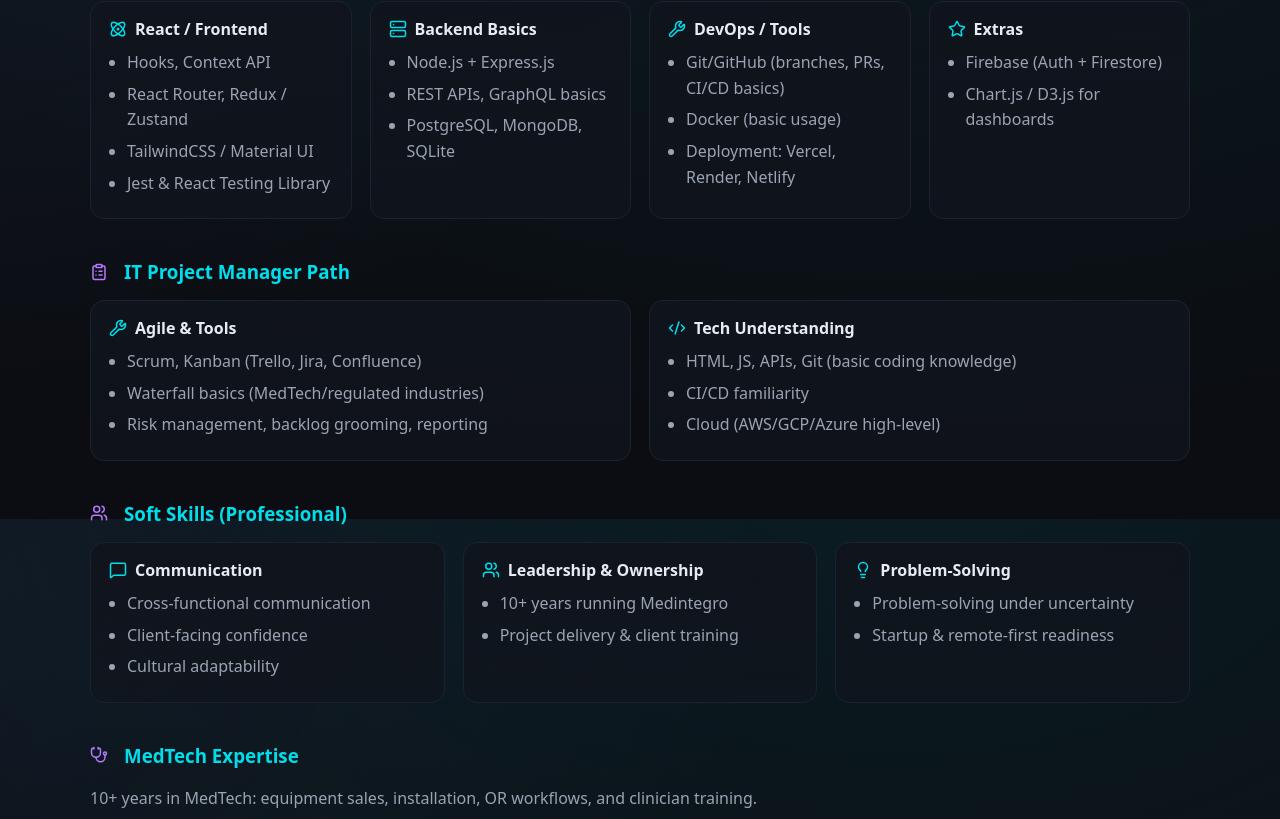
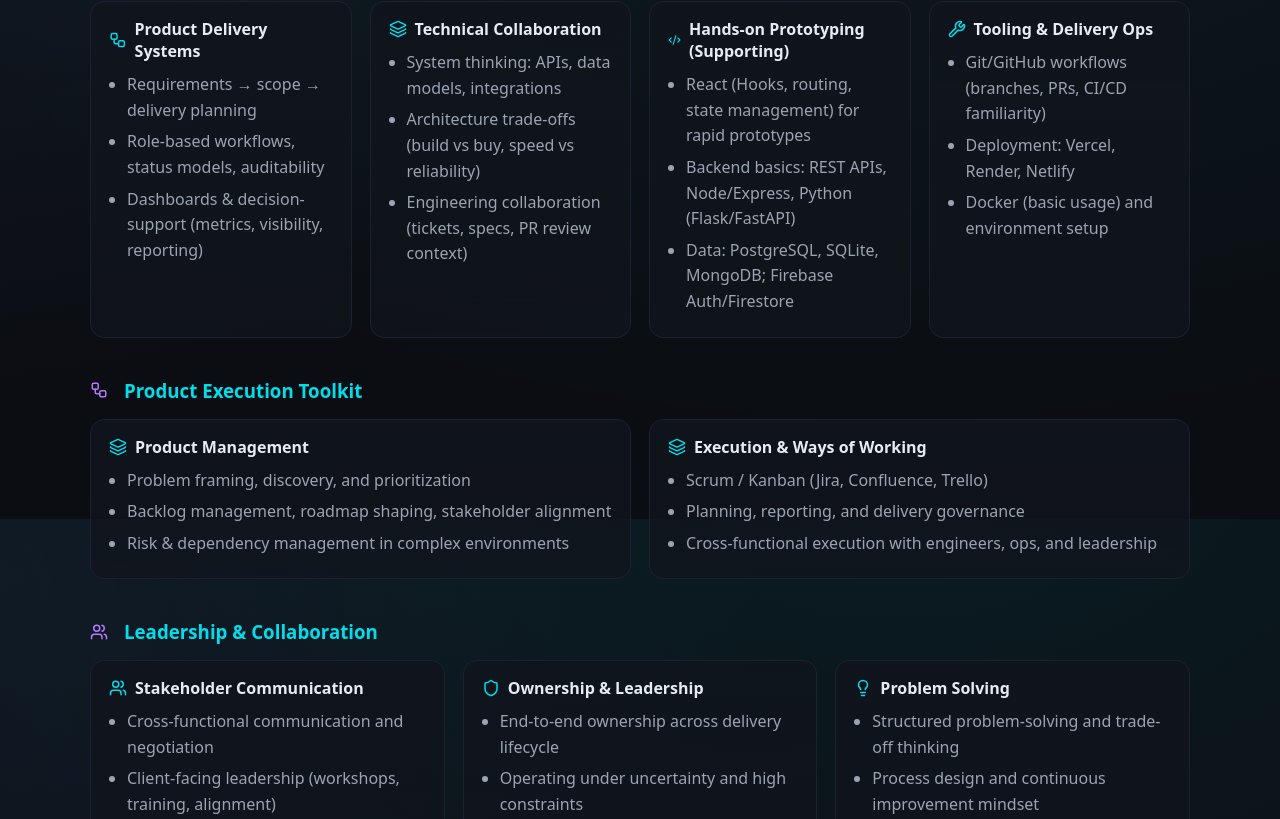
Before and after one commit to romahawk/portfolio-react, a React (Vite) app: page / in a window 1280 px wide. Shown: the part 2681-3500 px from the top of the page. Built offline with nearby package versions, Linux system fonts and the light colour scheme.

Commit message:
feat(positioning): PM-first skills section

```diff
--- a/src/components/Skills.jsx
+++ b/src/components/Skills.jsx
@@ -1,26 +1,35 @@
 import React from "react";
 import { hardSkills, pmSkills, softSkills } from "../data/skillsCards.js";
 import {
-  Laptop, ClipboardList, Users, Stethoscope, Package,
-  Atom, Server, Wrench, Star, Code2, MessageSquare, Lightbulb
+  Layers,
+  Workflow,
+  Wrench,
+  Shield,
+  Users,
+  Stethoscope,
+  Package,
+  Code2,
+  Lightbulb,
 } from "lucide-react";
 
 /* Pick an icon for each inner skill-card by its title */
 const iconFor = (title) => {
   const t = title.toLowerCase();
-  if (t.includes("react") || t.includes("frontend")) return Atom;
-  if (t.includes("backend")) return Server;
-  if (t.includes("devops") || t.includes("tools")) return Wrench;
-  if (t.includes("extras")) return Star;
-  if (t.includes("tech understanding")) return Code2;
-  if (t.includes("communication")) return MessageSquare;
-  if (t.includes("leadership")) return Users;
+  if (t.includes("product delivery")) return Workflow;
+  if (t.includes("technical collaboration")) return Layers;
+  if (t.includes("prototyping")) return Code2;
+  if (t.includes("tooling")) return Wrench;
+  if (t.includes("stakeholder")) return Users;
+  if (t.includes("ownership")) return Shield;
   if (t.includes("problem")) return Lightbulb;
-  return Code2;
+  return Layers;
 };
 
 const SectionTitle = ({ Icon, children }) => (
-  <h3 className="skills__subtitle" style={{ display: "flex", alignItems: "center", gap: 8 }}>
+  <h3
+    className="skills__subtitle"
+    style={{ display: "flex", alignItems: "center", gap: 8 }}
+  >
     {Icon ? <Icon size={18} className="about__icon" /> : null}
     {children}
   </h3>
@@ -54,40 +63,42 @@
   <section id="skills" className="section container">
     <h2 className="section__title">&gt; Skills</h2>
 
-    {/* Hard Skills */}
+    {/* Product + Technical capabilities */}
     <SkillsGroup
-      title="Hard Skills (React / Full-Stack Developer Path)"
-      sectionIcon={Laptop}
+      title="Product & Technical Capabilities"
+      sectionIcon={Layers}
       data={hardSkills}
     />
 
-    {/* IT Project Manager Path */}
+    {/* Product execution toolkit */}
     <SkillsGroup
-      title="IT Project Manager Path"
-      sectionIcon={ClipboardList}
+      title="Product Execution Toolkit"
+      sectionIcon={Workflow}
       data={pmSkills}
     />
 
-    {/* Soft Skills */}
+    {/* Leadership / soft skills */}
     <SkillsGroup
-      title="Soft Skills (Professional)"
+      title="Leadership & Collaboration"
       sectionIcon={Users}
       data={softSkills}
     />
 
-    {/* MedTech Expertise */}
+    {/* Domain proof (not limitation) */}
     <div className="skills__group">
-      <SectionTitle Icon={Stethoscope}>MedTech Expertise</SectionTitle>
+      <SectionTitle Icon={Stethoscope}>Domain Experience (Evidence)</SectionTitle>
       <p className="about__text">
-        10+ years in MedTech: equipment sales, installation, OR workflows, and clinician training.
+        Proven experience in MedTech and regulated B2B environments: clinical workflows,
+        multi-stakeholder delivery, training, and operational execution under constraints.
       </p>
     </div>
 
-    {/* Product Management */}
+    {/* Product ownership */}
     <div className="skills__group">
-      <SectionTitle Icon={Package}>Product Management</SectionTitle>
+      <SectionTitle Icon={Package}>Product Ownership</SectionTitle>
       <p className="about__text">
-        Lifecycle management from ideation to launch; introduced innovative products like SURGIRIS lights.
+        End-to-end ownership from problem discovery to delivery: defining scope, aligning
+        stakeholders, making trade-offs, and driving outcomes.
       </p>
     </div>
   </section>
--- a/src/data/skillsCards.js
+++ b/src/data/skillsCards.js
@@ -2,88 +2,81 @@
 
 export const hardSkills = [
   {
-    title: "React / Frontend",
-    icon: "fab fa-react",
+    title: "Product Delivery Systems",
     items: [
-      "Hooks, Context API",
-      "React Router, Redux / Zustand",
-      "TailwindCSS / Material UI",
-      "Jest & React Testing Library",
+      "Requirements → scope → delivery planning",
+      "Role-based workflows, status models, auditability",
+      "Dashboards & decision-support (metrics, visibility, reporting)",
     ],
   },
   {
-    title: "Backend Basics",
-    icon: "fas fa-server",
+    title: "Technical Collaboration",
     items: [
-      "Node.js + Express.js",
-      "REST APIs, GraphQL basics",
-      "PostgreSQL, MongoDB, SQLite",
+      "System thinking: APIs, data models, integrations",
+      "Architecture trade-offs (build vs buy, speed vs reliability)",
+      "Engineering collaboration (tickets, specs, PR review context)",
     ],
   },
   {
-    title: "DevOps / Tools",
-    icon: "fas fa-tools",
+    title: "Hands-on Prototyping (Supporting)",
     items: [
-      "Git/GitHub (branches, PRs, CI/CD basics)",
-      "Docker (basic usage)",
-      "Deployment: Vercel, Render, Netlify",
+      "React (Hooks, routing, state management) for rapid prototypes",
+      "Backend basics: REST APIs, Node/Express, Python (Flask/FastAPI)",
+      "Data: PostgreSQL, SQLite, MongoDB; Firebase Auth/Firestore",
     ],
   },
   {
-    title: "Extras",
-    icon: "fas fa-star",
+    title: "Tooling & Delivery Ops",
     items: [
-      "Firebase (Auth + Firestore)",
-      "Chart.js / D3.js for dashboards",
+      "Git/GitHub workflows (branches, PRs, CI/CD familiarity)",
+      "Deployment: Vercel, Render, Netlify",
+      "Docker (basic usage) and environment setup",
     ],
   },
 ];
 
 export const pmSkills = [
   {
-    title: "Agile & Tools",
-    icon: "fas fa-project-diagram",
+    title: "Product Management",
     items: [
-      "Scrum, Kanban (Trello, Jira, Confluence)",
-      "Waterfall basics (MedTech/regulated industries)",
-      "Risk management, backlog grooming, reporting",
+      "Problem framing, discovery, and prioritization",
+      "Backlog management, roadmap shaping, stakeholder alignment",
+      "Risk & dependency management in complex environments",
     ],
   },
   {
-    title: "Tech Understanding",
-    icon: "fas fa-code",
+    title: "Execution & Ways of Working",
     items: [
-      "HTML, JS, APIs, Git (basic coding knowledge)",
-      "CI/CD familiarity",
-      "Cloud (AWS/GCP/Azure high-level)",
+      "Scrum / Kanban (Jira, Confluence, Trello)",
+      "Planning, reporting, and delivery governance",
+      "Cross-functional execution with engineers, ops, and leadership",
     ],
   },
 ];
 
 export const softSkills = [
   {
-    title: "Communication",
-    icon: "fas fa-comments",
+    title: "Stakeholder Communication",
     items: [
-      "Cross-functional communication",
-      "Client-facing confidence",
-      "Cultural adaptability",
+      "Cross-functional communication and negotiation",
+      "Client-facing leadership (workshops, training, alignment)",
+      "Clear written specs and decision documentation",
     ],
   },
   {
-    title: "Leadership & Ownership",
-    icon: "fas fa-user-tie",
+    title: "Ownership & Leadership",
     items: [
-      "10+ years running Medintegro",
-      "Project delivery & client training",
+      "End-to-end ownership across delivery lifecycle",
+      "Operating under uncertainty and high constraints",
+      "Hands-on leadership: coordination, accountability, outcomes",
     ],
   },
   {
-    title: "Problem-Solving",
-    icon: "fas fa-lightbulb",
+    title: "Problem Solving",
     items: [
-      "Problem-solving under uncertainty",
-      "Startup & remote-first readiness",
+      "Structured problem-solving and trade-off thinking",
+      "Process design and continuous improvement mindset",
+      "Bias to action with disciplined execution",
     ],
   },
 ];
```
